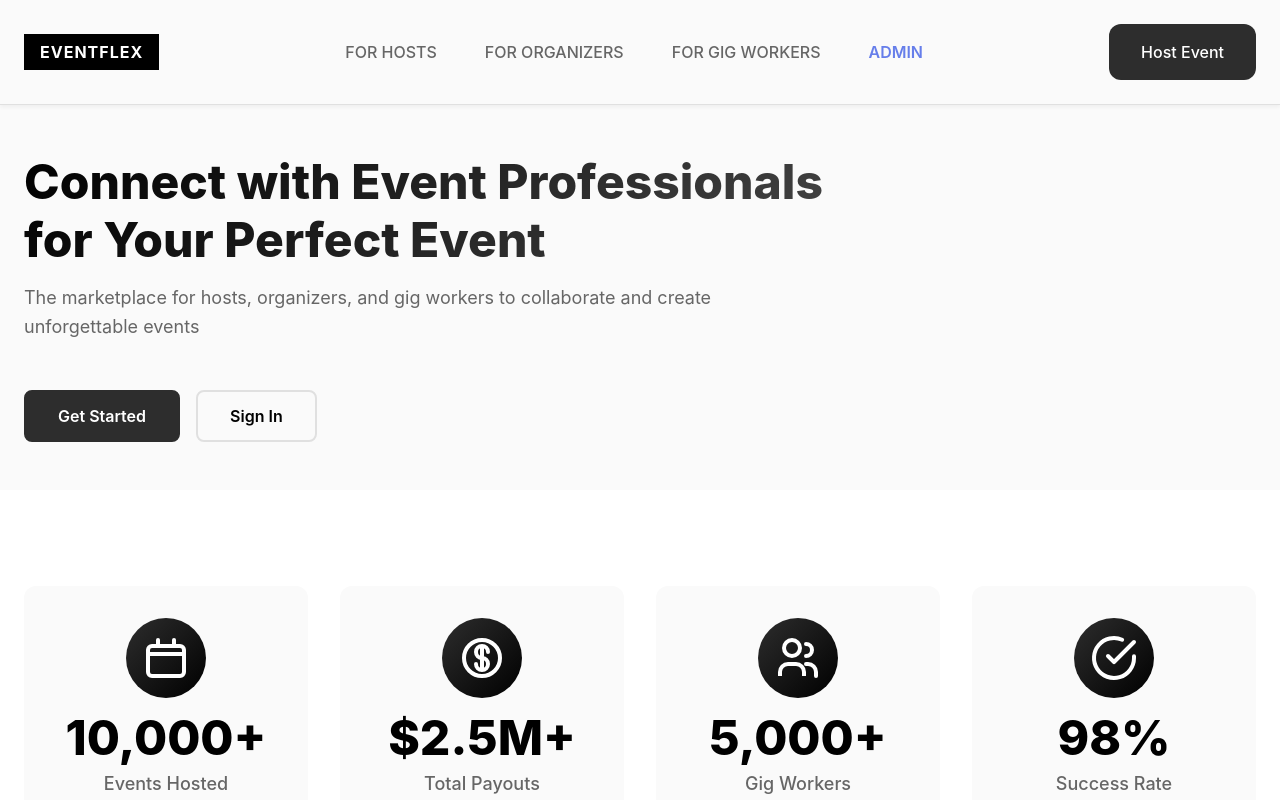
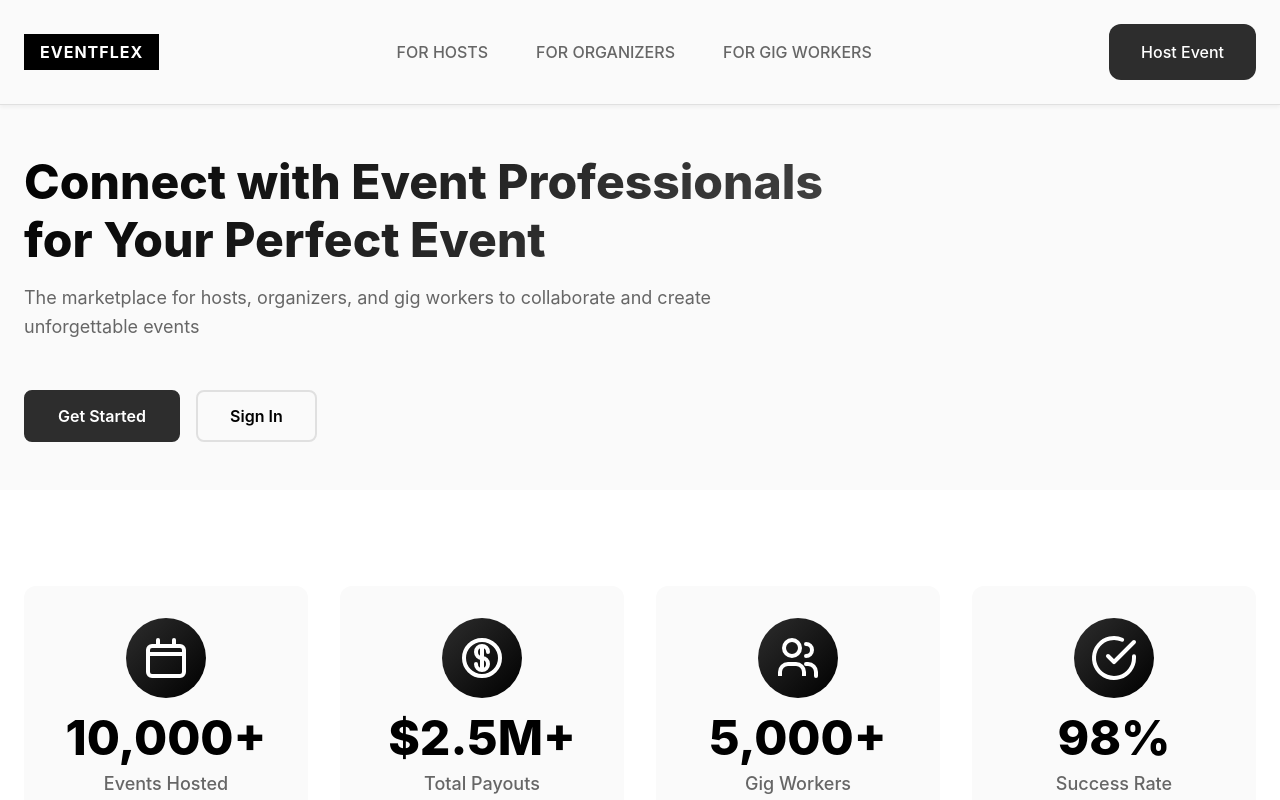
Before and after one commit to aadityathakre/EventFlex, a React (Vite) app in the folder client/: page / in a window 1280 px wide. Shown: the top 800 px of the page. Built offline with nearby package versions, Linux system fonts and the light colour scheme; no server answers.

Commit message:
remove admin from navbar

```diff
--- a/client/src/components/NavigationBar.jsx
+++ b/client/src/components/NavigationBar.jsx
@@ -23,7 +23,7 @@ const NavigationBar = ({ onOpenAuth }) => {
           <a href="#hosts" className="nav-link">FOR HOSTS</a>
           <a href="#organizers" className="nav-link">FOR ORGANIZERS</a>
           <a href="#gig-workers" className="nav-link">FOR GIG WORKERS</a>
-          <a onClick={() => navigate('/admin/login')} className="nav-link admin-link">ADMIN</a>
+          {/* <a onClick={() => navigate('/admin/login')} className="nav-link admin-link">ADMIN</a> */}
         </div>
 
         <div className="nav-cta">
```
